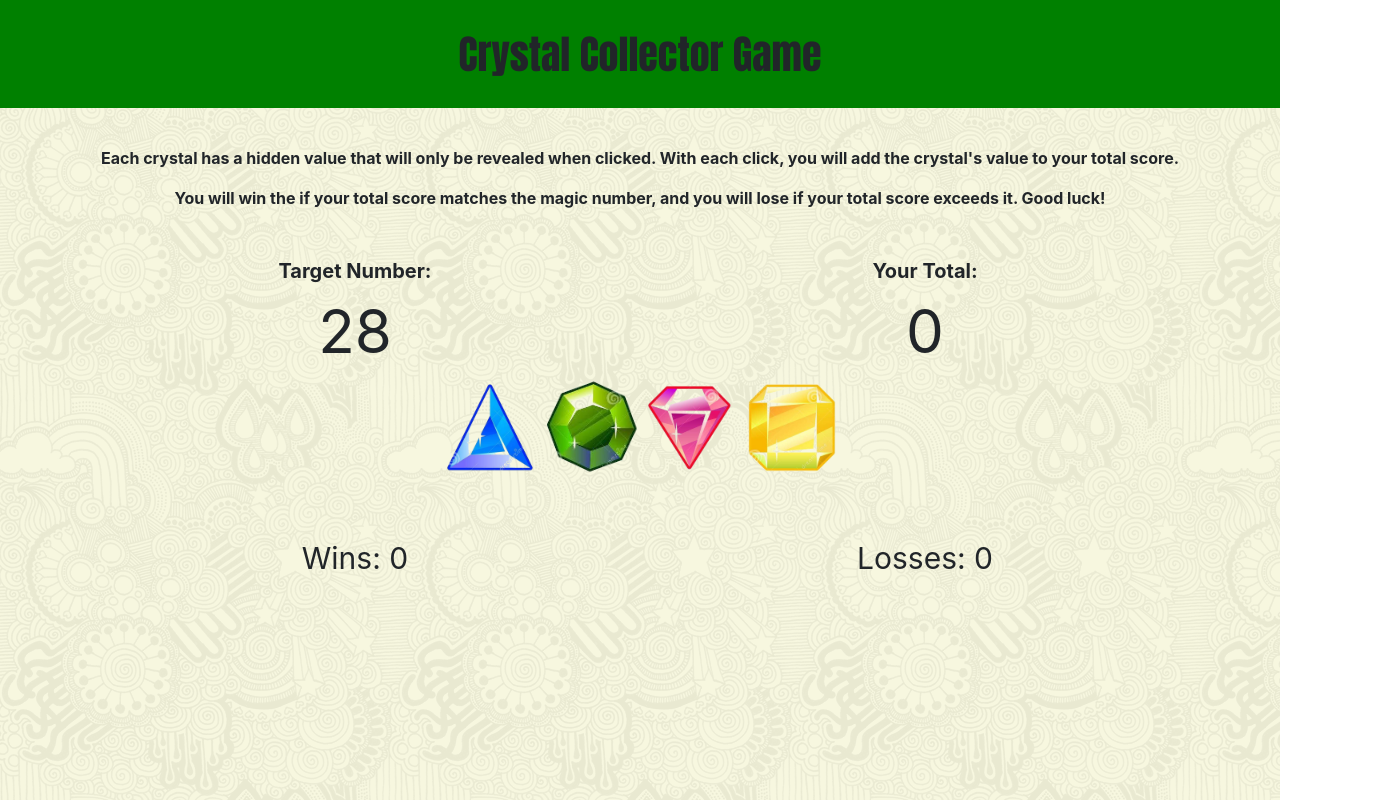
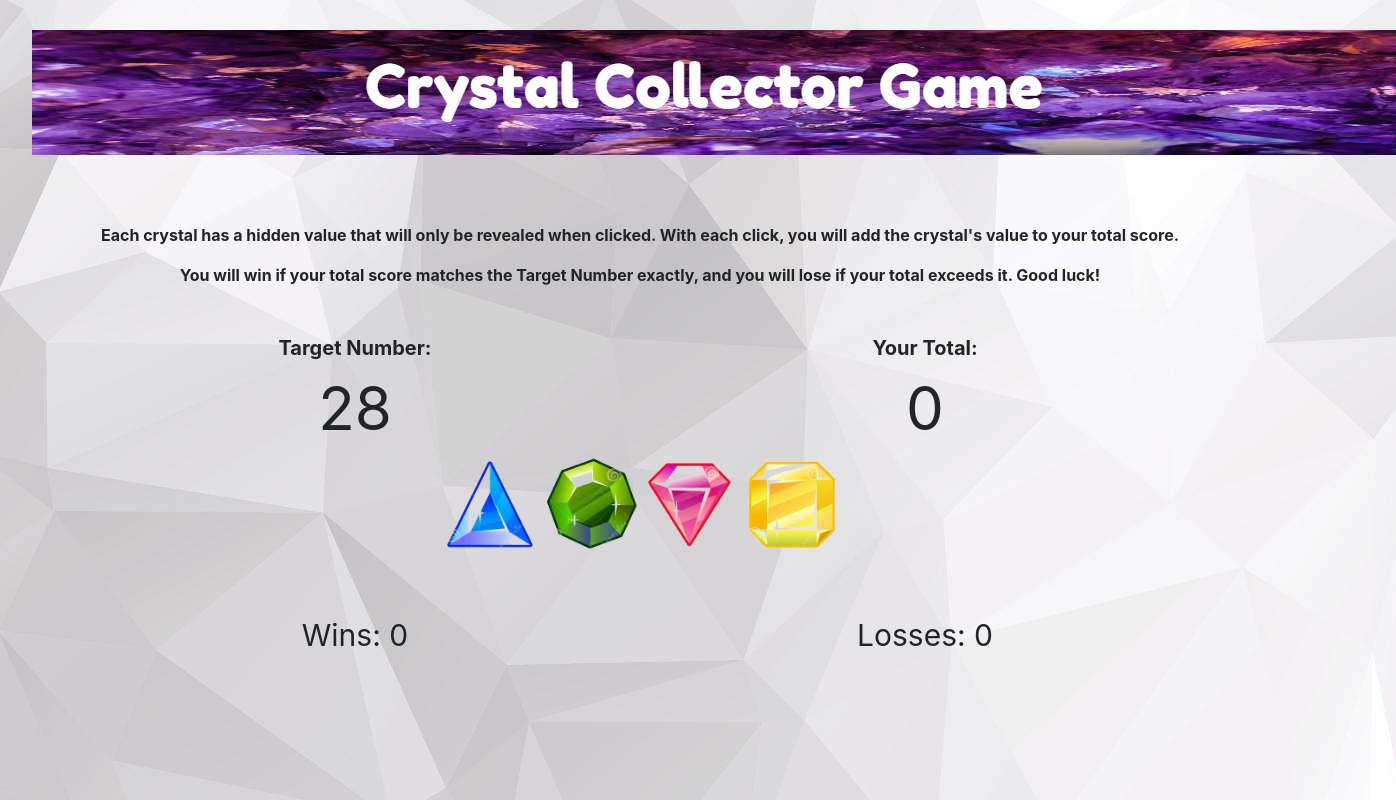
Before and after one commit to packleader206/unit-4-game, a plain HTML site: page index.html in a window 1280 px wide. Shown: the whole page, 1396 px wide, since content can reach past the window. Drawn offline with nearby package versions, Linux system fonts and the light colour scheme.

Commit message:
Style changes & Final Push

```diff
--- a/assets/css/style.css
+++ b/assets/css/style.css
@@ -1,12 +1,12 @@
 h1 {
-    background-color: green;
+    background-image: url("../images/background2.jpg");
     padding: 30px;
     font-family: Impact, Haettenschweiler, 'Arial Narrow Bold', sans-serif;
 
 }
 
 body {
-    background-image: url("../images/skulls.png");
+    background-image: url("../images/background2.jpg");
 }
 
 .instructions-box {
@@ -23,10 +23,6 @@ body {
     font-weight: bold;
     font-size: 20px;
 }
-
-/*#crystalImagesRow {
-    padding: 20px;
-}*/
 
 .targetNumber-box{
     font-size: 60px;
--- a/index.html
+++ b/index.html
@@ -1,5 +1,6 @@
 <!DOCTYPE html>
 <html lang="en/us">
+
 <head>
     <meta charset="UTF-8">
     <title>Crystal Collector Game</title>
@@ -7,21 +8,19 @@
     <!--Bootstrap-->
     <link rel="stylesheet" href="https://stackpath.bootstrapcdn.com/bootstrap/4.1.3/css/bootstrap.min.css" integrity="sha384-MCw98/SFnGE8fJT3GXwEOngsV7Zt27NXFoaoApmYm81iuXoPkFOJwJ8ERdknLPMO" crossorigin="anonymous">
 
-
-
 </head>
 
 <body>
 <header>
-    <h1 class="text-center">Crystal Collector Game</h1>
+    <h1 class="text-center"><img src="assets/images/headerPNG.png"></h1>
 </header>
 
 <div class="container">
         <div class="row">
             <div class="text-center col-md-12 instructions-box">
-                <p>Each crystal has a hidden value that will only be revealed when clicked. With each click, you will add the crystal's value to your total score.</p>
+                <p>Each crystal has a hidden value that will only be revealed when clicked.  With each click, you will add the crystal's value to your total score.</p>
 
-                <p>You will win the if your total score matches the magic number, and you will lose if your total score exceeds it. Good luck!</p>
+                <p>You will win if your total score matches the Target Number exactly, and you will lose if your total exceeds it.   Good luck!</p>
             </div>
         </div>
         <div class="row">
```
Also changed, not shown: assets/images/background2.jpg (added), assets/images/headerPNG.png (added), assets/javascript/game.js (indentation only).
